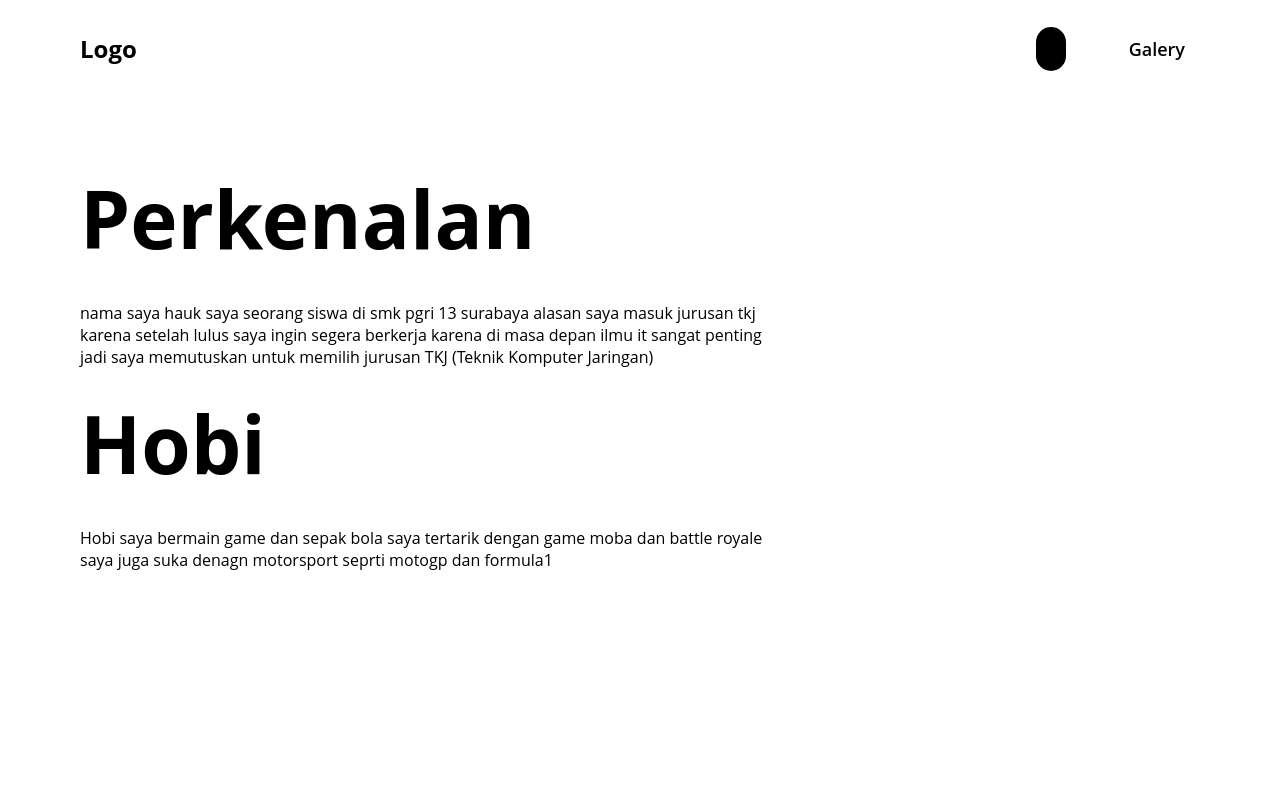
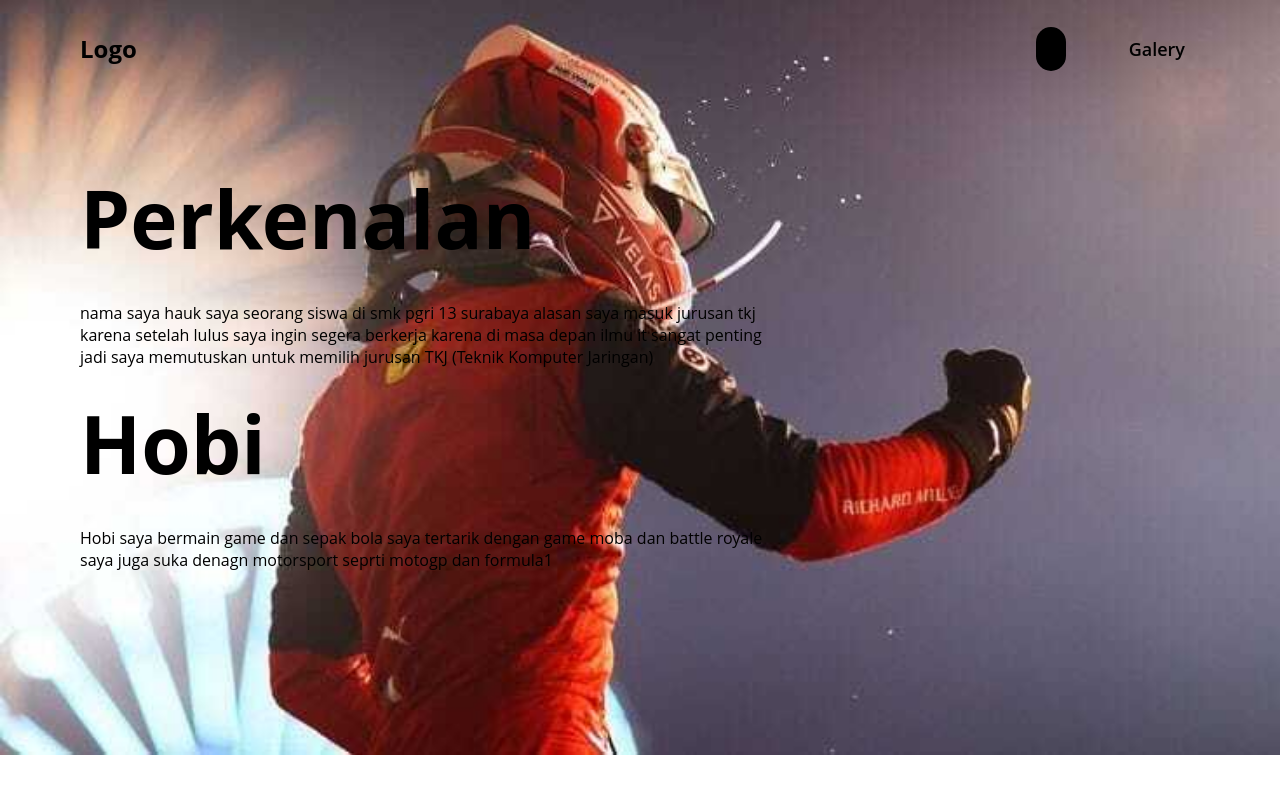
Before and after one commit to Haukhaik/lewat, a plain HTML site: page web.html in a window 1280 px wide. Drawn offline with Linux system fonts and the light colour scheme.

Commit message:
Update web style.css

```diff
--- a/web style.css
+++ b/web style.css
@@ -13,7 +13,7 @@
 body{
     width: 100%;
     height: 100%;
-    background: url("gambar\lerlec.jpg");
+    background: url("gambar/lerlec.jpg");
     background-repeat: no-repeat;
     background-position: center;
     background-size: cover;
```
